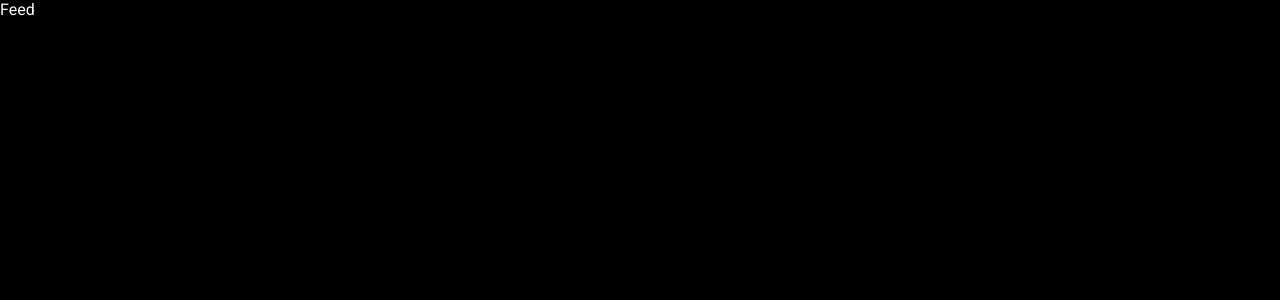
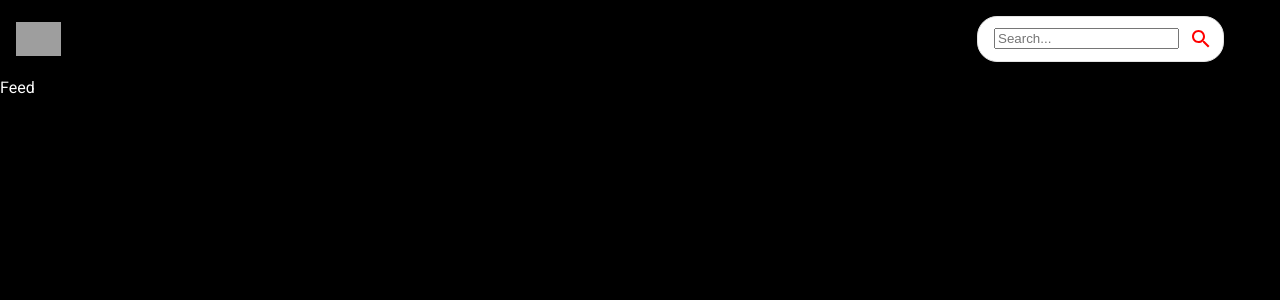
Before and after one commit to stzabiyaka/my-tube-app-project, a React (Create React App) app: page / in a window 1280 px wide. Shown: the top 300 px of the page. Built offline with nearby package versions, Linux system fonts and the light colour scheme; grey boxes are pictures that could not be loaded.

Commit message:
AppBar created

```diff
--- /dev/null
+++ b/src/components/SearchBar/SearchBar.jsx
@@ -0,0 +1,27 @@
+import { useState } from 'react';
+import { useNavigate } from 'react-router-dom';
+import { Paper, IconButton } from '@mui/material';
+import { Search } from '@mui/icons-material';
+
+const SearchBar = () => {
+  return (
+    <Paper
+      component="form"
+      onSubmit={() => {}}
+      sx={{
+        borderRadius: '20px',
+        border: '1px solid #e3e3e3',
+        pl: 2,
+        boxShadow: 'none',
+        mr: { sm: 5 },
+      }}
+    >
+      <input placeholder="Search..." onChange={() => {}} value="" />
+      <IconButton type="submit" sx={{ p: '10px', color: 'red ' }}>
+        <Search />
+      </IconButton>
+    </Paper>
+  );
+};
+
+export default SearchBar;
--- /dev/null
+++ b/src/components/SearchBar/SearchBar.styled.jsx
@@ -0,0 +1 @@
+import styled from '@emotion/styled';
--- /dev/null
+++ b/src/components/SearchBar/index.js
@@ -0,0 +1,2 @@
+export { default } from './SearchBar';
+export * from './SearchBar.styled';
--- a/src/components/SharedLayout/SharedLayout.jsx
+++ b/src/components/SharedLayout/SharedLayout.jsx
@@ -1,7 +1,22 @@
 import { Outlet } from 'react-router-dom';
+import { Header, Link, Logo } from './SharedLayout.styled';
+import { logo } from '../../utilities/constants';
+import SearchBar from '../SearchBar/SearchBar';
 
 const SharedLayout = () => {
-  return <Outlet />;
+  return (
+    <>
+      <Header>
+        <Link to="/">
+          <Logo src={logo} alt="logo" />
+        </Link>
+        <SearchBar />
+      </Header>
+      <main>
+        <Outlet />
+      </main>
+    </>
+  );
 };
 
 export default SharedLayout;
--- a/src/components/SharedLayout/SharedLayout.styled.jsx
+++ b/src/components/SharedLayout/SharedLayout.styled.jsx
@@ -0,0 +1,26 @@
+import styled from '@emotion/styled';
+import { AppBar } from '@mui/material';
+import { NavLink } from 'react-router-dom';
+
+export const Header = styled(AppBar)`
+  position: sticky;
+  top: 0;
+  flex-direction: row;
+  justify-content: space-between;
+  align-items: center;
+  padding: 16px;
+
+  background-color: #000;
+`;
+
+export const Link = styled(NavLink)`
+  &:active {
+    color: orange;
+  }
+`;
+
+export const Logo = styled.img`
+  width: 45px;
+  height: 45px;
+  object-fit: contain;
+`;
--- a/src/index.css
+++ b/src/index.css
@@ -38,6 +38,11 @@ a {
   color: black;
 }
 
+img {
+  display: block;
+  max-width: 100%;
+}
+
 code {
   font-family: source-code-pro, Menlo, Monaco, Consolas, 'Courier New', monospace;
 }
```
